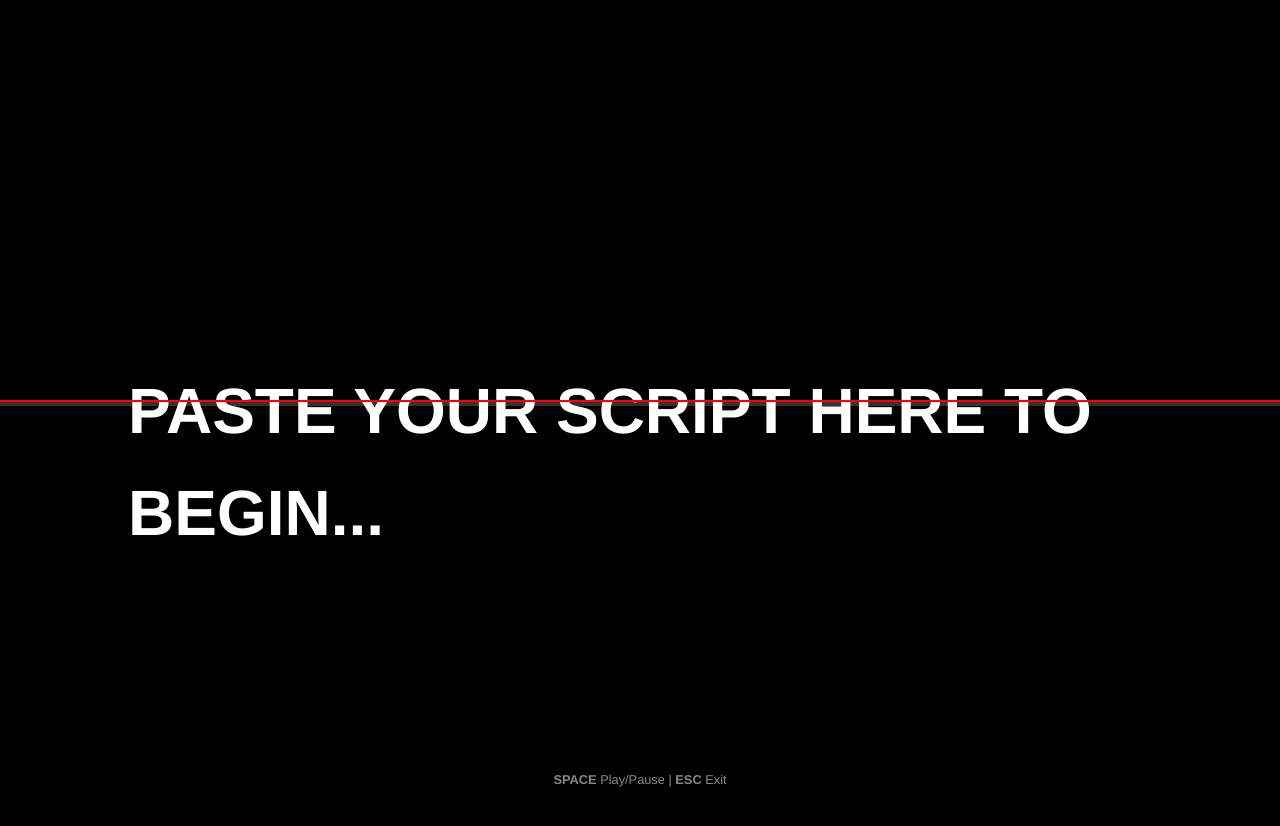
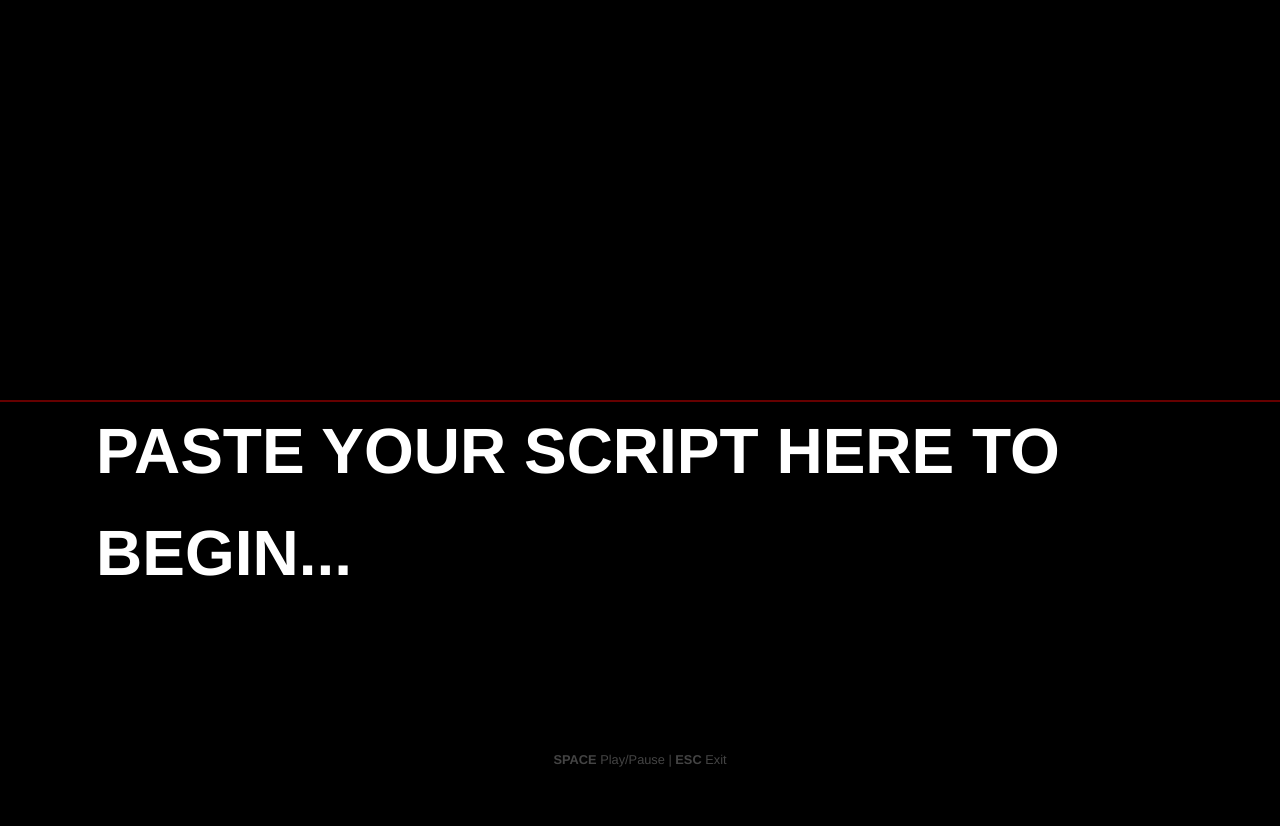
Before and after one commit to itappsearch/teleprompter, a plain HTML site: page index.html in a window 1280 px wide. Both pictures are taken after a click on the button "Start". Before the commit the page ends 800 px from the top, so only its background shows below. Drawn offline with Linux system fonts and the light colour scheme.

Commit message:
Refactor CSS styles for improved layout and design

```diff
--- a/style.css
+++ b/style.css
@@ -4,7 +4,7 @@ body {
     color: #fff;
     font-family: 'Helvetica Neue', Arial, sans-serif;
     margin: 0;
-    overflow: hidden;
+    overflow-x: hidden; /* Hide horizontal, allow vertical for script */
 }
 
 #setup-screen {
@@ -13,9 +13,9 @@ body {
     align-items: center;
     justify-content: center;
     padding: 20px;
-    height: 100vh;
+    min-height: 100vh;
     box-sizing: border-box;
-    background: #111; /* Dark grey setup bg */
+    background: #111;
 }
 
 .logo-text { font-size: 2rem; font-weight: 300; letter-spacing: 4px; color: #fff; margin-bottom: 2rem; }
@@ -23,9 +23,9 @@ body {
 
 textarea {
     width: 90%;
-    flex-grow: 1;
+    height: 300px;
     background: #000;
-    color: #fff; /* Final text must be white */
+    color: #fff;
     border: 1px solid #333;
     font-size: 1.5rem;
     line-height: 1.6;
@@ -33,103 +33,94 @@ textarea {
     border-radius: 4px;
     margin-bottom: 2rem;
     resize: none;
-    font-weight: bold; /* Thicker for TV visibility */
+    font-weight: bold;
 }
 
-/* Control Container (Dark Grey band) */
+/* UI Controls Panel */
 .controls-container {
     display: flex;
     justify-content: center;
     align-items: center;
     gap: 10px;
     padding: 10px;
-    border-radius: 4px;
+    background: #1a1a1a;
+    border-radius: 8px;
 }
 
-/* Segmented Control Boxes */
 .control-segment {
     display: flex;
     align-items: center;
-    background: #1a1a1a; /* Dark gray segments */
-    height: 40px;
-    border-radius: 4px;
+    background: #222;
+    height: 45px;
+    border-radius: 6px;
     overflow: hidden;
-    color: #555; /* Unselected icons/text */
 }
 
 .control-segment .icon {
     display: flex;
     align-items: center;
     justify-content: center;
-    width: 40px;
-    height: 40px;
-    background: #000; /* Darker box for icon */
-    font-size: 1.2rem;
+    width: 45px;
+    height: 45px;
+    background: #000;
+    color: #555;
+    font-size: 1.1rem;
 }
 
 .control-segment .options {
     display: flex;
     padding: 0 10px;
-    gap: 1px; /* Divider feel */
+    align-items: center;
 }
 
-/* Base button style (unselected) */
 .opt {
     background: none;
     border: none;
-    color: #555; /* Unselected is dim */
-    font-size: 1rem;
+    color: #555;
+    font-size: 0.95rem;
     font-weight: bold;
     cursor: pointer;
-    height: 100%;
-    transition: all 0.2s ease;
-    padding: 0 10px;
+    padding: 0 12px;
+    transition: color 0.2s;
 }
 
-/* Selected Button State (Requested: White Text) */
 .opt.selected {
-    color: #fff !important; /* Forces white on selected items */
-    cursor: default;
+    color: #fff !important;
 }
 
-/* Mirror Specific styling */
-.mirror-toggle .icon { color: #555; }
-.mirror-toggle .options { padding-left: 20px; color: #fff; }
-.mirror-toggle:hover { cursor: pointer; background: #2a2a2a; }
-
-/* The 'Start' Button (Green per reference) */
 .start-btn {
-    background: #0a3d1c; /* Ref green */
-    color: #0dcf50; /* Light green text */
-    padding: 10px 25px;
+    background: #0a3d1c;
+    color: #0dcf50;
+    padding: 12px 30px;
     border: none;
-    border-radius: 4px;
+    border-radius: 6px;
     font-size: 1.1rem;
     font-weight: bold;
     cursor: pointer;
+    margin-left: 10px;
 }
 
 /* -----------------------------
    PROMPTER VIEW (The Output)
    ----------------------------- */
 #prompter-screen {
-    position: fixed;
-    top: 0; left: 0; width: 100vw; height: 100vh;
+    position: absolute; /* Fix for scrolling */
+    top: 0; left: 0; width: 100vw; min-height: 100vh;
     background: #000;
     z-index: 999;
 }
 
 #prompter-text {
-    width: 80%; /* Safe zone from TV edges */
+    width: 85%; /* TV Safe Zone */
     margin: 0 auto;
-    color: #fff; /* High visibility white text */
+    color: #fff;
     white-space: pre-wrap;
     line-height: 1.6;
     font-weight: bold;
-    padding-top: 45vh; /* Center initial text */
-    padding-bottom: 90vh; /* Allow scrolling far past end */
-    font-size: 8vh; /* Ideal TV default height */
-    text-align: left; /* Dynamic */
+    padding-top: 50vh;
+    padding-bottom: 100vh;
+    font-size: 8vh;
+    text-align: left;
 }
 
 .reading-line {
@@ -137,14 +128,13 @@ textarea {
     top: 50%;
     left: 0;
     width: 100%;
-    height: 4px;
-    background: rgba(255, 255, 255, 0.2);
-    border-top: 2px solid #ff0000; /* Red guiding line */
+    height: 2px;
+    background: rgba(255, 0, 0, 0.4); /* Red line indicator */
     z-index: 1001;
     pointer-events: none;
 }
 
-/* Output alignment and mirroring dynamic classes */
+/* Alignment & Mirroring */
 .align-center { text-align: center !important; }
 .align-right { text-align: right !important; }
 .mirrored { transform: scaleX(-1); }
@@ -153,10 +143,9 @@ textarea {
 
 .tv-controls {
     position: fixed;
-    bottom: 0;
+    bottom: 20px;
     width: 100%;
-    background: rgba(0,0,0,0.7);
     text-align: center;
     font-size: 0.8rem;
-    color: #888;
+    color: #444;
 }
```
